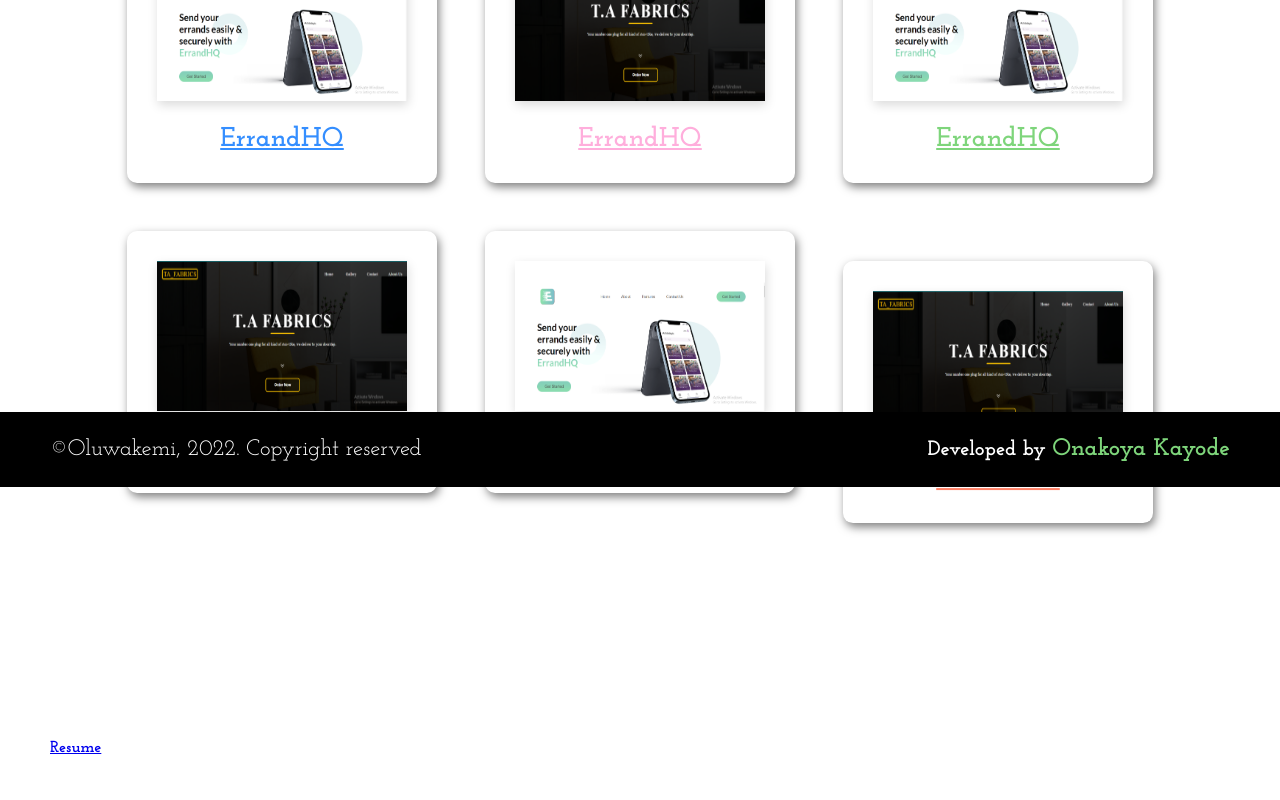
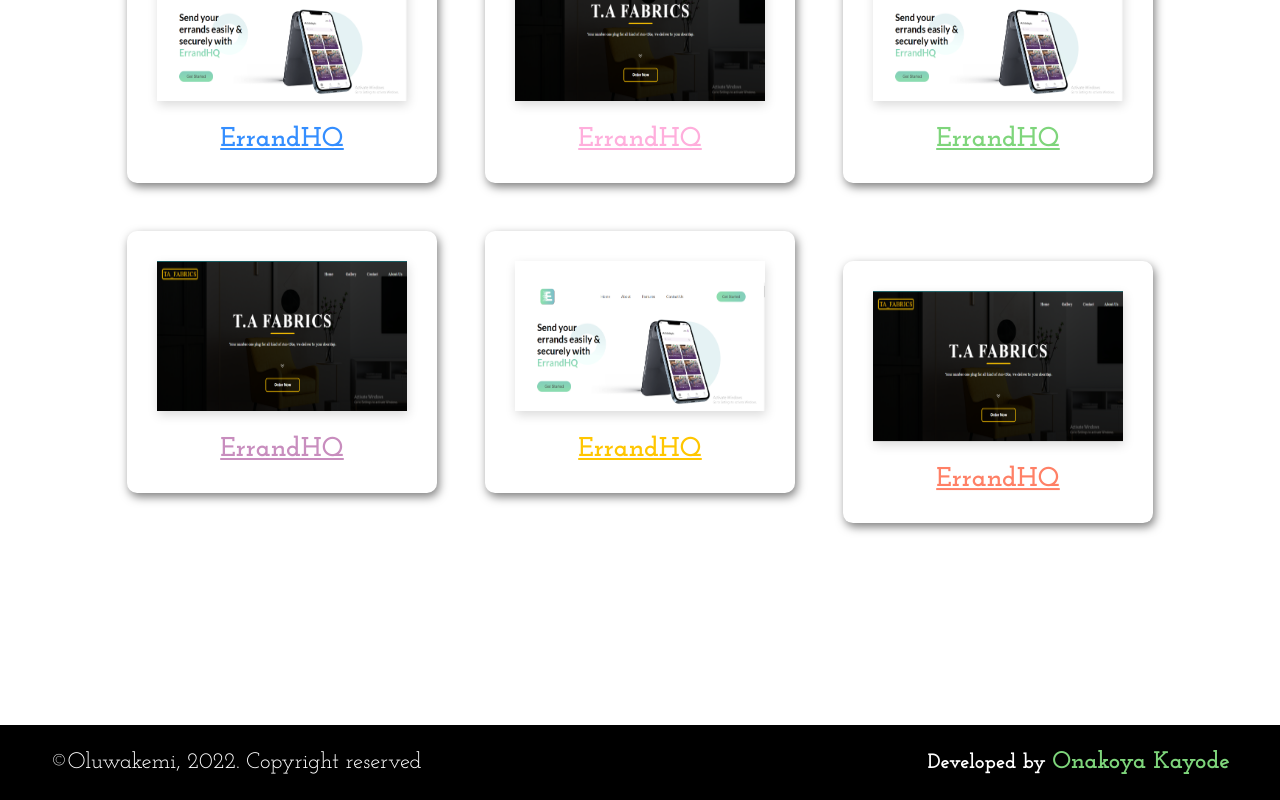
Before and after one commit to onakoyakayode/Kemi-portfolio, a React (Create React App) app: page /portfolio in a window 1280 px wide. Shown: the part 313-1113 px from the top of the page. Before the commit the page ends 1089 px from the top, so only its background shows below. Built offline with nearby package versions, Linux system fonts and the light colour scheme.

Commit message:
adjust footer position

```diff
--- a/src/component/Contact/Contact.jsx
+++ b/src/component/Contact/Contact.jsx
@@ -5,6 +5,7 @@ import Github from '../../icons/github.svg'
 import Discord from '../../icons/discord.svg'
 import Twitter from '../../icons/twitter.svg'
 import Linkedin from '../../icons/linkedin.svg'
+import Toggle from '../../icons/toggle.svg'
 import { Link } from 'react-router-dom'
 
 
@@ -39,9 +40,10 @@ const Contact = (props) => {
 
 
     return (
-        <div>
+        <div className='new-header'>
             <div className='header-container'>
                 <div className="contact-header-page">
+                    <img src={Toggle} className="toggle-button" alt="toggle-button"/>
                     <h1 className="header-title">{props.Title}</h1>
                     <ul className='header-list'>
                         <h4><Link to='/'>{props.Home}</Link></h4>
--- a/src/component/Portfolio/Portfolio.jsx
+++ b/src/component/Portfolio/Portfolio.jsx
@@ -2,6 +2,7 @@ import React from "react";
 import './Portfolio.css';
 import ErrandHQ from "../../images/ErrandHQ.png"
 import TAFabrics from "../../images/T.A-Fabrics.png"
+import Toggle from '../../icons/toggle.svg'
 import 'animate.css'
 import { Link } from 'react-router-dom'
 
@@ -17,8 +18,9 @@ const Portfolio = (props) => {
 
 
     return (
-        <div>
+        <div className="new-header">
             <div className="header-container">
+                <img src={Toggle} className="toggle-button" alt="toggle-button"/>
                 <div className="portfolio-header-page">
                     <h1 className="header-title">{props.Title}</h1>
                     <ul className='header-list'>
@@ -54,9 +56,9 @@ const Portfolio = (props) => {
                         <h4 onClick={ErrandHq} className="project-heading5">ErrandHQ</h4>
                     </div>
                 </div>
-                <div className="resume-link">
+                {/* <div className="resume-link">
                     <h4><Link to='/resume'>Resume</Link></h4>
-                </div>
+                </div> */}
             </div>
             <footer className='footer'>
                 <small>&copy;Oluwakemi, 2022. Copyright reserved</small>
--- a/src/component/Resume/Resume.jsx
+++ b/src/component/Resume/Resume.jsx
@@ -1,6 +1,7 @@
 import React from 'react';
 import './Resume.css'
 import resume from '../../resume/OluwakemiResume.pdf';
+import Toggle from '../../icons/toggle-white.svg'
 import 'animate.css'
 import { Link } from 'react-router-dom'
 
@@ -12,12 +13,14 @@ const Resume = (props) => {
     function handleClick() {
         return window.open('http://github.com/onakoyakayode')
     }
+
     return (
-        <div>
+        <div className='new-header'>
             <div className='header-container resume-container' id='resume-id'>
                 <div className="resume-header-page">
+                    <img src={Toggle} className="toggle-button" alt="toggle-button"/>
                     <h1 className="header-title">{props.Title}</h1>
-                    <ul className='header-list header-resume-list'>
+                    <ul className='header-list header-resume-list' id='header-resume-list'>
                         <h4><Link to='/'>{props.Home}</Link></h4>
                         <h4><Link to='/portfolio'>{props.Portfolio}</Link></h4>
                         <h4><Link to='/resume'>{props.Resume}</Link></h4>
```
